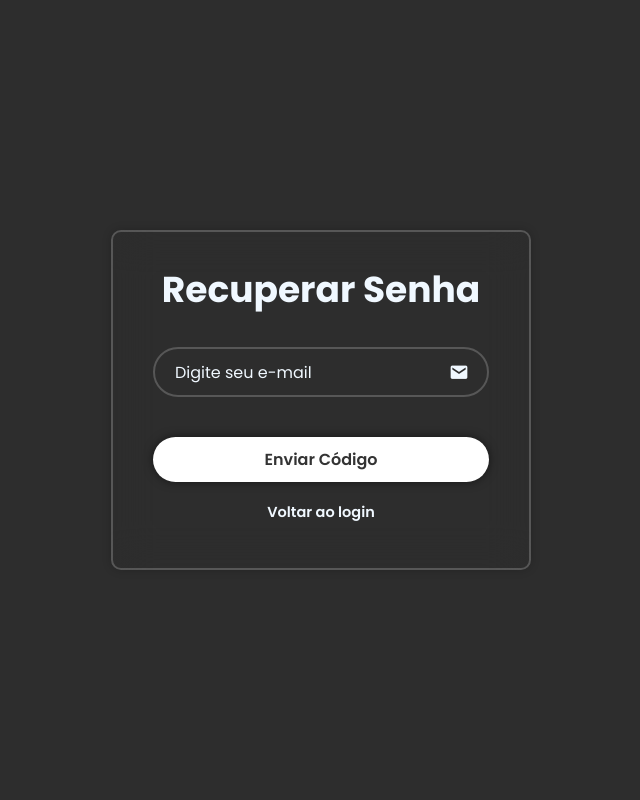
After one commit to htcindy/OpenMouthStudios-Unread, a Flask app: page /esqueci_senha in a window 1280 px wide. The commit adds this page. Shown: the whole page, without its empty margins (319-959 px from the left). Run offline with Flask 3, Linux system fonts and the light colour scheme.

Commit message:
Atualização de segurança

```diff
--- a/app.py
+++ b/app.py
@@ -46,8 +46,6 @@ def login_required(f):
             return redirect(url_for('login'))
         return f(*args, **kwargs)
     return decorated_function
-
-
 
 # --- ROTAS ---
 
@@ -173,6 +171,78 @@ def reenviar_otp():
 
     return redirect(url_for('verificar'))
 
+@app.route('/esqueci_senha')
+def esqueci_senha():
+    return render_template('esqueci_senha.html')
+
+# Email de redefinição de senha
+@app.route('/enviar_reset', methods=['POST'])
+def enviar_reset():
+    email = request.form.get('email')
+    user = Usuario.query.filter_by(email=email).first()
+
+    if user:
+        totp = pyotp.TOTP(user.secret_token)
+        codigo = totp.now()
+
+        msg = Message("Recuperação de Senha",
+                      sender="noreply@englishadventure.com",
+                      recipients=[email])
+        msg.body = f"Use o código {codigo} para redefinir sua senha. Caso não tenha sido você quem solicitou a redefinição, altere sua senha para manter sua conta segura."
+        mail.send(msg)
+
+        session['reset_email'] = email
+        return redirect(url_for('verificar_reset'))
+
+    return render_template('esqueci_senha.html', erro="Email não encontrado")
+
+# Inserir o código para a redefinição
+@app.route('/verificar_reset')
+def verificar_reset():
+    if 'reset_email' not in session:
+        return redirect(url_for('login'))
+    return render_template('verificar_reset.html')
+
+# Validar código de redefinição
+@app.route('/validar_reset', methods=['POST'])
+def validar_reset():
+    codigo = request.form.get('codigo')
+    email = session.get('reset_email')
+
+    user = Usuario.query.filter_by(email=email).first()
+
+    if user:
+        totp = pyotp.TOTP(user.secret_token)
+        if totp.verify(codigo, valid_window=1):
+            return redirect(url_for('nova_senha'))
+
+    return render_template('verificar_reset.html', erro="Código inválido")
+
+# Criar nova senha
+@app.route('/nova_senha')
+def nova_senha():
+    if 'reset_email' not in session:
+        return redirect(url_for('login'))
+    return render_template('nova_senha.html')
+
+# Salvar nova senha
+@app.route('/salvar_nova_senha', methods=['POST'])
+def salvar_nova_senha():
+    senha = request.form.get('senha')
+    email = session.get('reset_email')
+
+    user = Usuario.query.filter_by(email=email).first()
+
+    if user:
+        user.senha = generate_password_hash(senha)
+        db.session.commit()
+
+        session.pop('reset_email', None)
+
+        return redirect(url_for('login'))
+
+    return redirect(url_for('esqueci_senha'))
+
 @app.route('/jogo')
 @login_required
 def jogo():
--- /dev/null
+++ b/static/esqueci_senha.css
@@ -0,0 +1,132 @@
+@import url("https://fonts.googleapis.com/css2?family=Poppins:wght@300;400;500;600;700;800;900&display=swap");
+
+* {
+    margin: 0;
+    padding: 0;
+    box-sizing: border-box;
+    font-family: "Poppins", sans-serif;
+}
+
+body {
+    display: flex;
+    justify-content: center;
+    align-items: center;
+    min-height: 100vh;
+    background: rgb(45, 45, 45);
+    background-size: cover;
+    background-position: center;
+}
+
+/* MESMO WRAPPER DO CADASTRO */
+.wrapper {
+    width: 420px;
+    background: transparent;
+    border: 2px solid rgba(255, 255, 255, .2);
+    backdrop-filter: blur(20px);
+    box-shadow: 0 0 10px rgba(0, 0, 0, .2);
+    color: aliceblue;
+    border-radius: 10px;
+    padding: 30px 40px;
+}
+
+.wrapper h1 {
+    font-size: 36px;
+    text-align: center;
+    margin-bottom: 10px;
+}
+
+/* INPUT IGUAL CADASTRO */
+.wrapper .caixa {
+    position: relative;
+    width: 100%;
+    height: 50px;
+    margin: 30px 0;
+}
+
+.caixa input {
+    width: 100%;
+    height: 100%;
+    background: transparent;
+    border: none;
+    outline: none;
+    border: 2px solid rgba(255, 255, 255, .2);
+    border-radius: 40px;
+    font-size: 16px;
+    color: aliceblue;
+    padding: 20px 45px 20px 20px;
+}
+
+.caixa input::placeholder {
+    color: aliceblue;
+}
+
+.caixa input:focus {
+    border-color: rgba(255, 255, 255, 0.5);
+}
+
+.caixa i {
+    position: absolute;
+    right: 20px;
+    top: 50%;
+    transform: translateY(-50%);
+    font-size: 20px;
+}
+
+/* BOTÃO IGUAL CADASTRO */
+.wrapper .btn {
+    width: 100%;
+    height: 45px;
+    background: #fff;
+    border: none;
+    outline: none;
+    border-radius: 40px;
+    box-shadow: 0 0 10px rgba(0, 0, 0, .5);
+    cursor: pointer;
+    font-size: 16px;
+    color: #333;
+    font-weight: 600;
+    margin-top: 10px;
+    transition: opacity 0.2s;
+}
+
+.wrapper .btn:disabled {
+    opacity: 0.4;
+    cursor: not-allowed;
+}
+
+.wrapper .btn:not(:disabled):hover {
+    opacity: 0.9;
+}
+
+/* ERRO IGUAL CADASTRO */
+.erro-confirmacao {
+    font-size: 12.5px;
+    color: #f4a0a0;
+    margin: -10px 0 8px 6px;
+    display: block;
+}
+
+/* LINKS */
+.wrapper .cadastro-link {
+    color: aliceblue;
+    font-size: 14.5px;
+    text-align: center;
+    margin: 20px 0 15px;
+}
+
+.cadastro-link a:link,
+.cadastro-link a:visited {
+    color: aliceblue;
+    text-decoration: none;
+}
+
+.cadastro-link a {
+    color: aliceblue;
+    text-decoration: none;
+    font-weight: 600;
+}
+
+.cadastro-link a:hover {
+    color: aliceblue;
+    text-decoration: underline;
+}
--- a/templates/cadastro.html
+++ b/templates/cadastro.html
@@ -3,7 +3,7 @@
 <head>
     <meta charset="UTF-8">
     <meta name="viewport" content="width=device-width, initial-scale=1.0">
-    <title>Unread - Cadastro</title>
+    <title>Unread | Cadastro</title>
     <link rel="stylesheet" href="{{ url_for('static', filename='cadastro.css') }}?v=1.0">
 
     <link href='https://unpkg.com/boxicons@2.1.4/css/boxicons.min.css' rel='stylesheet'>
@@ -14,9 +14,9 @@
         <form action="/processa_cadastro" method="POST">
             <h1>Criar Conta</h1>
 
-            <div class="Caixa">
+            <div class="caixa">
                 <input type="text" name="usuario" placeholder="Nome" required>
-                <i class="bxf bx-user"></i>
+                <i class="bx bx-user"></i>
             </div>
 
             <div class="caixa">
--- /dev/null
+++ b/templates/esqueci_senha.html
@@ -0,0 +1,38 @@
+<!DOCTYPE html>
+<html lang="pt-br">
+<head>
+    <meta charset="UTF-8">
+    <meta name="viewport" content="width=device-width, initial-scale=1.0">
+    <title>Recuperar Senha</title>
+    <link rel="stylesheet" href="{{ url_for('static', filename='esqueci_senha.css') }}">
+    <link href='https://unpkg.com/boxicons@2.1.4/css/boxicons.min.css' rel='stylesheet'>
+</head>
+<body>
+
+<div class="wrapper">
+    <form action="/enviar_reset" method="POST">
+        <h1>Recuperar Senha</h1>
+
+        <div class="caixa">
+            <input type="email" name="email" placeholder="Digite seu e-mail" required>
+            <i class='bx bxs-envelope'></i>
+        </div>
+
+        {% if mensagem %}
+            <p class="sucesso">{{ mensagem }}</p>
+        {% endif %}
+
+        {% if erro %}
+            <p class="erro-confirmacao">{{ erro }}</p>
+        {% endif %}
+
+        <button type="submit" class="btn">Enviar Código</button>
+
+        <div class="cadastro-link">
+            <a href="/login">Voltar ao login</a>
+        </div>
+    </form>
+</div>
+
+</body>
+</html>
--- a/templates/jogo.html
+++ b/templates/jogo.html
@@ -3,7 +3,7 @@
 <head>
     <meta charset="UTF-8">
     <meta name="viewport" content="width=device-width, initial-scale=1.0">
-    <title>Início - Unread</title>
+    <title>Unread | Início</title>
     <link rel="stylesheet" href="{{ url_for('static', filename='inicio.css') }}?v=1.0">
     <link href="https://fonts.googleapis.com/css2?family=Poppins:wght@300;400;500;600;700&display=swap" rel="stylesheet">
 </head>
--- a/templates/login.html
+++ b/templates/login.html
@@ -3,7 +3,7 @@
 <head>
     <meta charset="UTF-8">
     <meta name="viewport" content="width=device-width, initial-scale=1.0">
-    <title>Login - Unread</title>
+    <title>Unread | Login</title>
     <link rel="stylesheet" href="{{ url_for('static', filename='login.css') }}?v=1.0">
 
     <link href="https://cdn.boxicons.com/3.0.8/fonts/filled/boxicons-filled.min.css" rel="stylesheet">
@@ -29,7 +29,7 @@
 
             <div class="lembrarSenha">
                 <label><input type="checkbox">Lembrar senha</label>
-                <a href="#">Esqueceu a senha?</a>
+                <a href="/esqueci_senha">Esqueceu a senha?</a>
             </div>
 
             <button type="submit" class="btn">Entrar</button>
--- a/templates/splash.html
+++ b/templates/splash.html
@@ -3,7 +3,7 @@
 <head>
     <meta charset="UTF-8">
     <meta name="viewport" content="width=device-width, initial-scale=1.0">
-    <title>OpenMouth Studio - Loading</title>
+    <title>OpenMouth Studio | Loading</title>
     <link rel="stylesheet" href="{{ url_for('static', filename='splash.css') }}?v=1.0">
 </head>
 <body id="splash-body">
--- a/templates/verificar.html
+++ b/templates/verificar.html
@@ -3,7 +3,7 @@
 <head>
     <meta charset="UTF-8">
     <meta name="viewport" content="width=device-width, initial-scale=1.0">
-    <title>Verificar E-mail - OpenMouth Studio</title>
+    <title>Unread | Cadastro</title>
     <link rel="stylesheet" href="{{ url_for('static', filename='verificar.css') }}?v=1.0">
 </head>
 <body>
```
Also changed, not shown: static/erro_cadastro.css (added, +72 -0 lines), templates/erro_cadastro.html (+9 -10 lines), templates/nova_senha.html (added, +105 -0 lines), templates/verificar_reset.html (added, +32 -0 lines).
